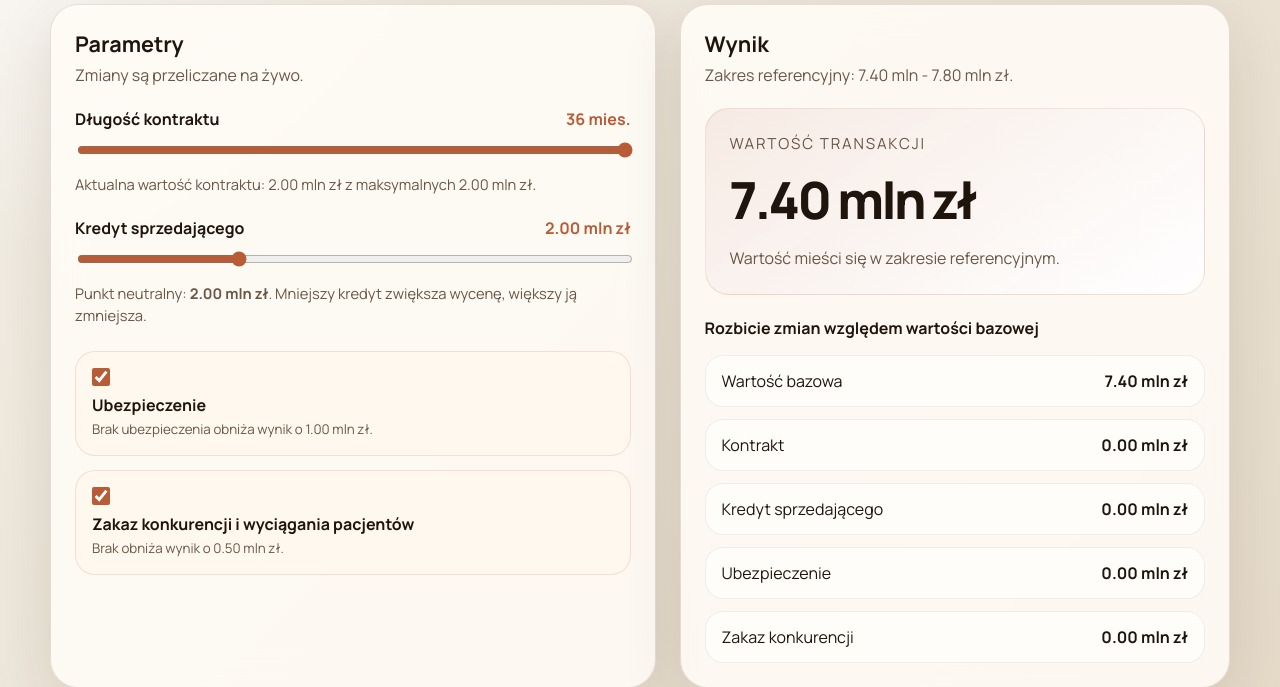
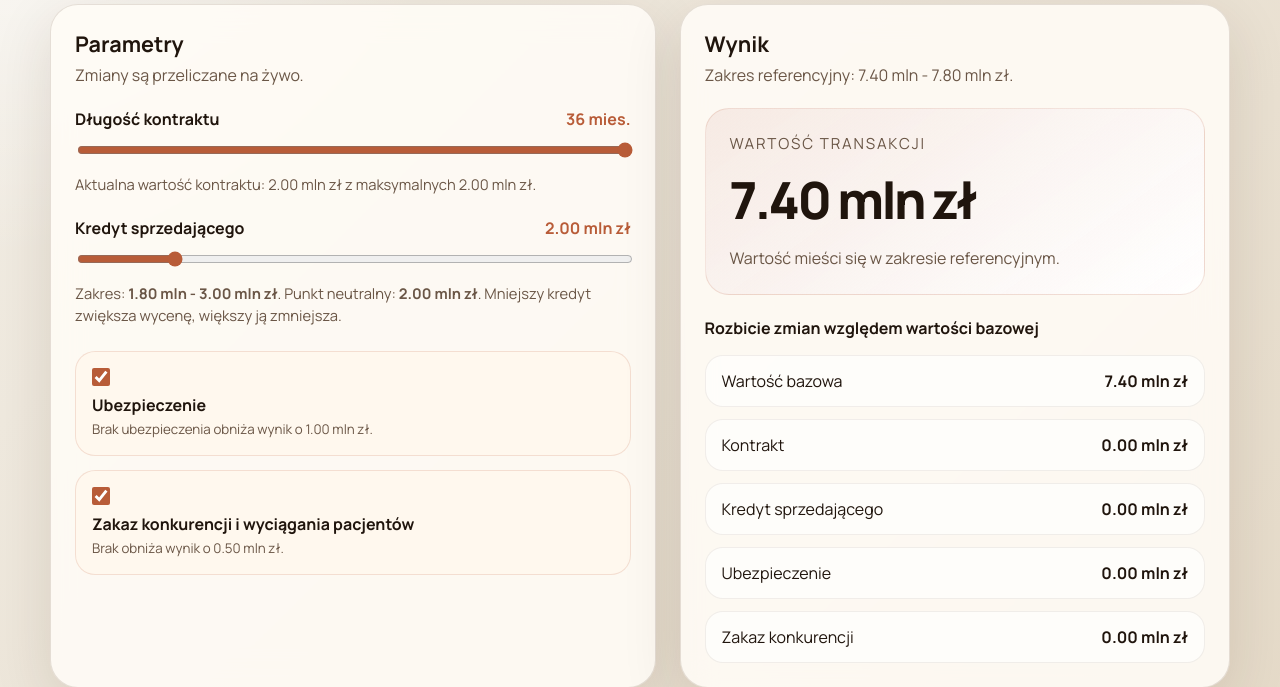
Before and after one commit to smi48u/klinika, a Flask app: page / in a window 1280 px wide. Shown: the part 226-913 px from the top of the page. Run offline with Flask 3, Linux system fonts and the light colour scheme.

Commit message:
feat: increase maximum seller credit limit to 3,000,000 and update UI range description

```diff
--- a/app.py
+++ b/app.py
@@ -28,7 +28,7 @@ def clamp(value: float, minimum: float, maximum: float) -> float:
 
 def calculate_transaction(scenario: Scenario) -> dict[str, object]:
     contract_months = int(clamp(scenario.contract_months, 0, MAX_CONTRACT_MONTHS))
-    seller_credit = int(clamp(scenario.seller_credit, 1_800_000, 2_500_000))
+    seller_credit = int(clamp(scenario.seller_credit, 1_800_000, 3_000_000))
 
     contract_component = round(MAX_CONTRACT_VALUE * (contract_months / MAX_CONTRACT_MONTHS))
     contract_adjustment = contract_component - MAX_CONTRACT_VALUE
--- a/templates/index.html
+++ b/templates/index.html
@@ -44,11 +44,11 @@
           <label for="sellerCredit">Kredyt sprzedającego</label>
           <span id="sellerCreditValue">2.00 mln zł</span>
         </div>
-        <input id="sellerCredit" name="sellerCredit" type="range" min="1800000" max="2500000" step="10000"
+        <input id="sellerCredit" name="sellerCredit" type="range" min="1800000" max="3000000" step="10000"
           value="2000000" />
         <p class="hint">
-          Punkt neutralny: <strong>2.00 mln zł</strong>. Mniejszy kredyt zwiększa
-          wycenę, większy ją zmniejsza.
+          Zakres: <strong>1.80 mln - 3.00 mln zł</strong>. Punkt neutralny:
+          <strong>2.00 mln zł</strong>. Mniejszy kredyt zwiększa wycenę, większy ją zmniejsza.
         </p>
       </div>
 
```
